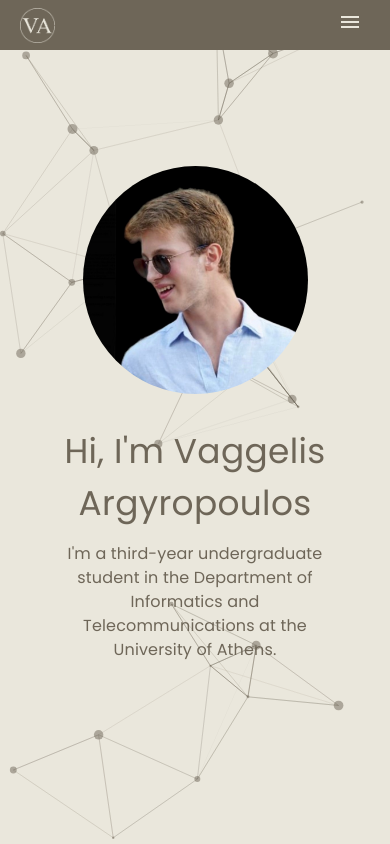
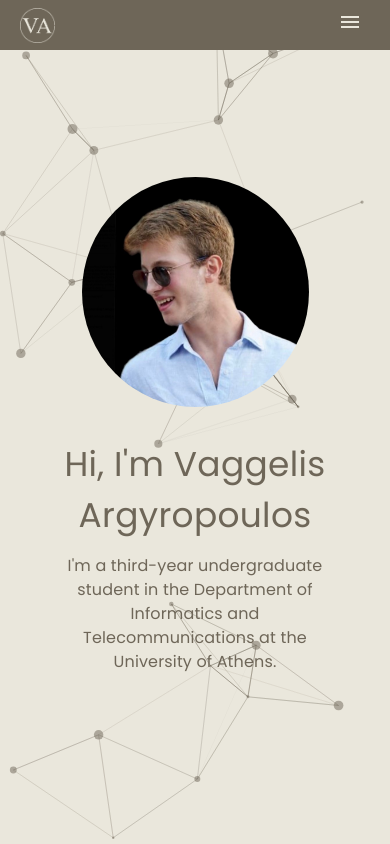
Before and after one commit to Vaggelis-Arg/vaggelis-arg.github.io, a React (Create React App) app: page / in a window 390 px wide. Shown: the top 844 px of the page. Built offline with nearby package versions, Linux system fonts and the light colour scheme.

Commit message:
centered better the home page

```diff
--- a/src/components/Home.jsx
+++ b/src/components/Home.jsx
@@ -1,9 +1,18 @@
-import React from 'react';
+import React, { useEffect, useState } from 'react';
 import { Container, Grid, Typography, Box, Avatar, useMediaQuery } from '@mui/material';
 import profilePicture from '../assets/profile-image.jpg';
 
 const Home = () => {
-    const isSmallScreen = useMediaQuery('(max-width:600px)');
+    const isSmallScreen = useMediaQuery('(max-width:870px)');
+    const [navbarHeight, setNavbarHeight] = useState(50);
+
+    useEffect(() => {
+        const navbar = document.querySelector('header.MuiAppBar-root');
+        if (navbar) {
+            setNavbarHeight(navbar.offsetHeight);
+        }
+    }, []);
+
     return (
         <section
             id="home"
@@ -16,6 +25,7 @@ const Home = () => {
                 overflow: 'hidden',
                 minHeight: '100vh',
                 padding: '2rem',
+                paddingTop: `${navbarHeight + 4.7}px`,
                 zIndex: 1,
             }}
         >
@@ -27,7 +37,7 @@ const Home = () => {
                             alt="Evangelos Argyropoulos"
                             sx={{
                                 width: '100%',
-                        maxWidth: isSmallScreen ? '225px' : '250px',
+                                maxWidth: isSmallScreen ? '227px' : '250px',
                                 height: 'auto',
                                 display: 'block',
                             }}
```
Lines whose indentation alone changed are shown as unchanged.
